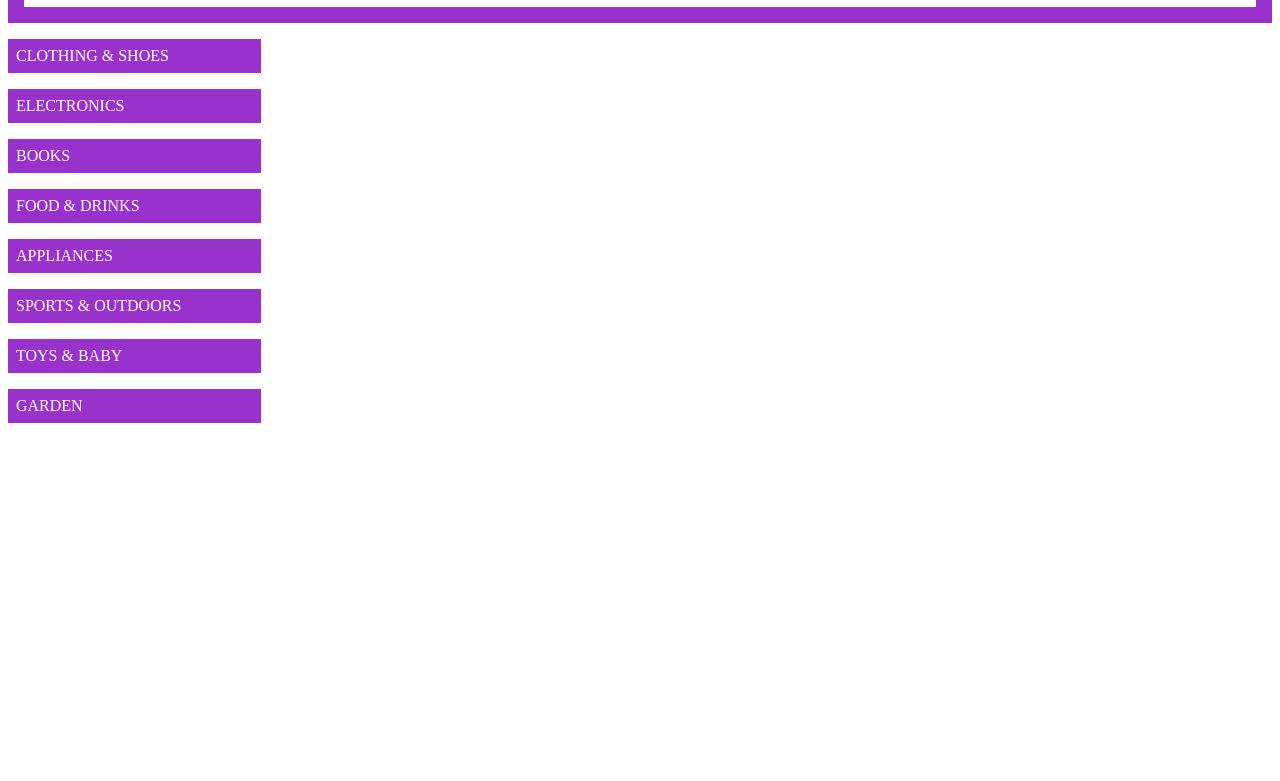
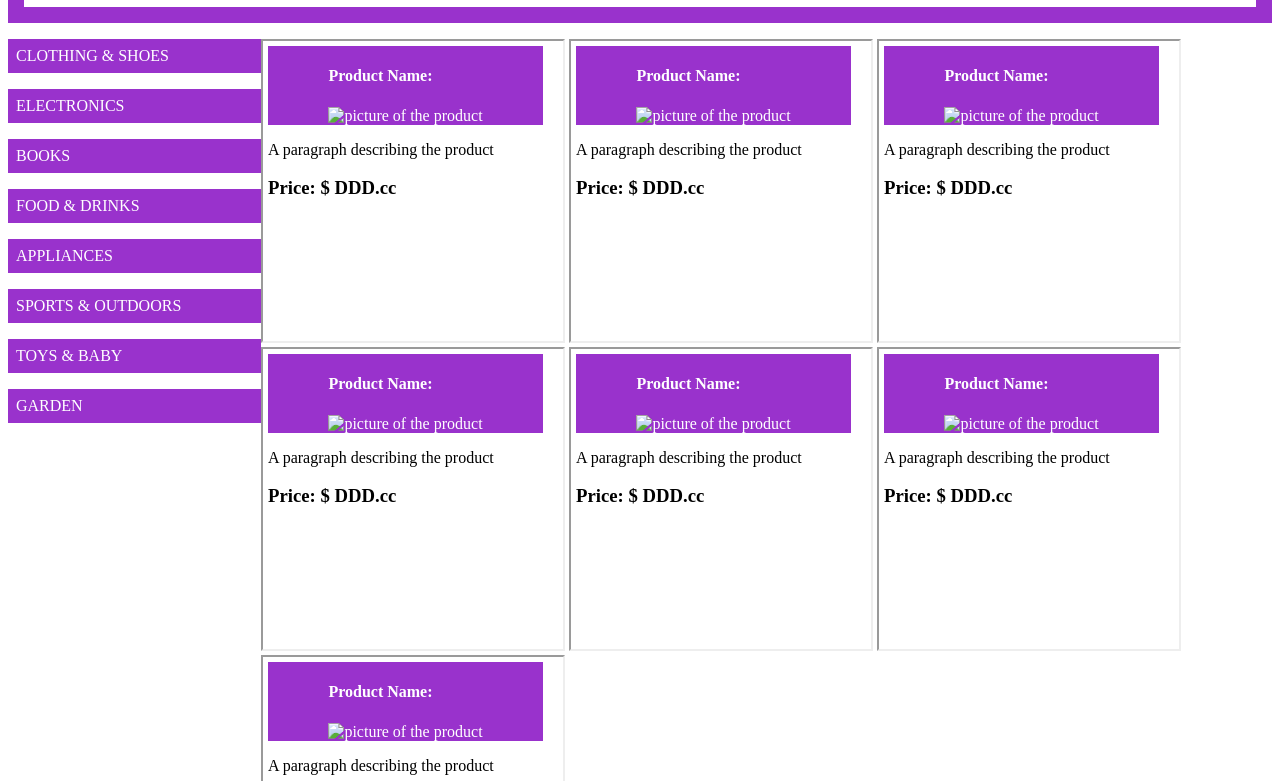
Before and after one commit to DamianDM2006/Block08_Deployment, a plain HTML site: page index.html in a window 1280 px wide. Shown: the part 171-952 px from the top of the page. Before the commit the page ends 800 px from the top, so only its background shows below. Drawn offline with Linux system fonts and the light colour scheme.

Commit message:
inserted an <iframe> element in order insert individual cards

```diff
--- a/index.html
+++ b/index.html
@@ -47,7 +47,55 @@
         <!--/nav-->
       </aside>
       <section cards>
-        <link rel="html" href="./cards.html"/>
+        <iframe
+          id="product-cards"
+          width="300px"
+          height="300px"
+          src="./cards.html"
+        >
+        </iframe>
+        <iframe
+          id="product-cards"
+          width="300px"
+          height="300px"
+          src="./cards.html"
+        >
+        </iframe>
+        <iframe
+          id="product-cards"
+          width="300px"
+          height="300px"
+          src="./cards.html"
+        >
+        </iframe>
+        <iframe
+          id="product-cards"
+          width="300px"
+          height="300px"
+          src="./cards.html"
+        >
+        </iframe>
+        <iframe
+          id="product-cards"
+          width="300px"
+          height="300px"
+          src="./cards.html"
+        >
+        </iframe>
+        <iframe
+          id="product-cards"
+          width="300px"
+          height="300px"
+          src="./cards.html"
+        >
+        </iframe>
+        <iframe
+          id="product-cards"
+          width="300px"
+          height="300px"
+          src="./cards.html"
+        >
+        </iframe>
       </section>
     </main>
 
```
Lines whose indentation alone changed are shown as unchanged.
